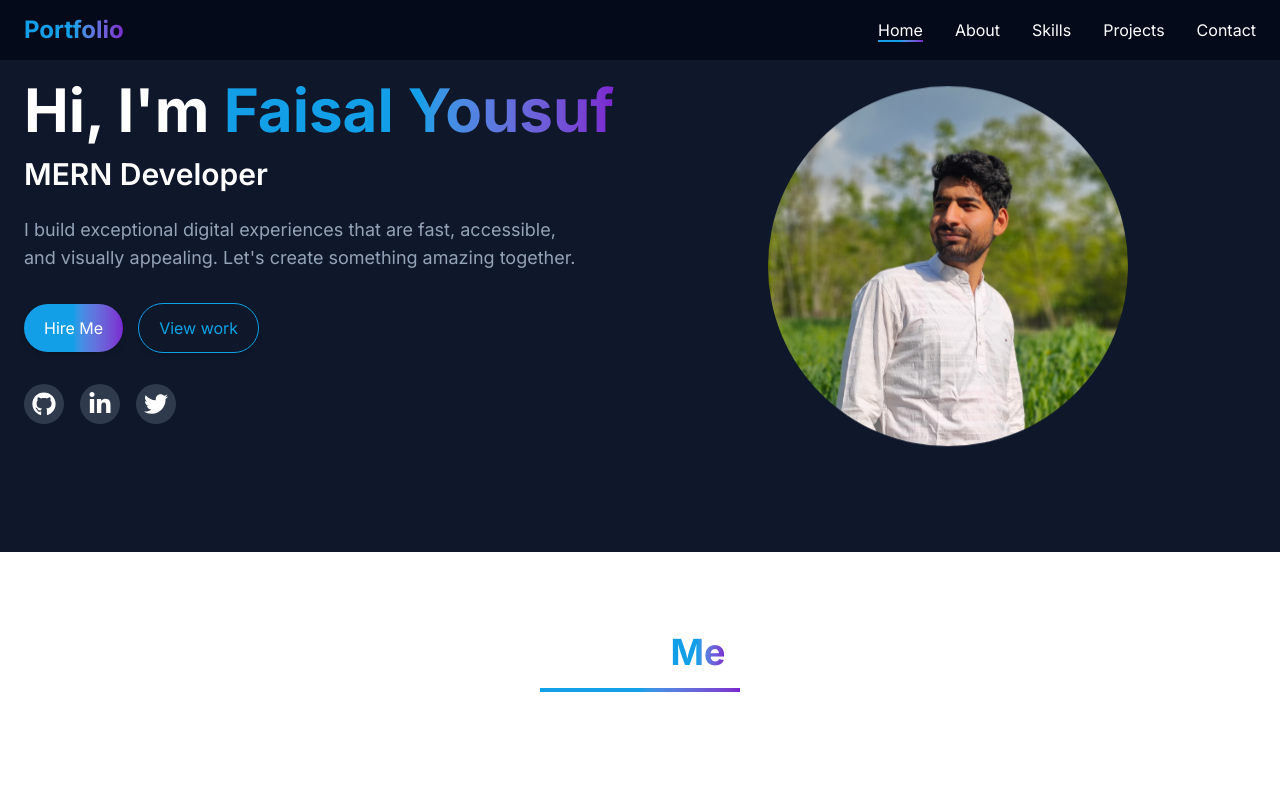
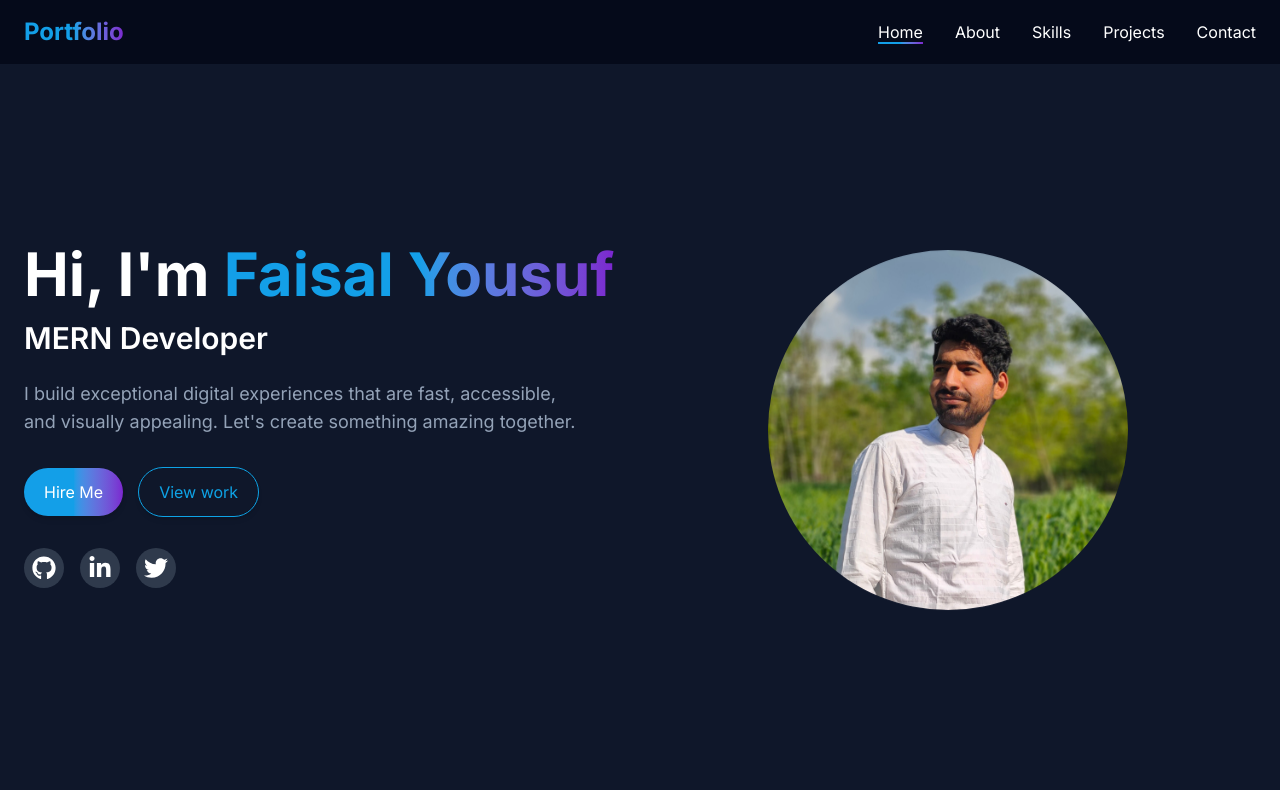
Before and after one commit to faisalwani789/portfolio, a React (Vite) app: page / in a window 1280 px wide. Shown: the top 790 px of the page. Built offline with nearby package versions, Linux system fonts and the light colour scheme.

Commit message:
ajusted navbar and used a reusable Navlink component in place of html like markdown

```diff
--- a/src/Utils/Constants.jsx
+++ b/src/Utils/Constants.jsx
@@ -152,3 +152,21 @@ export const FormData2=[
   }
 
 ]
+export const LinkData=[
+   {
+    text:"Home",
+    isActive:true
+   },
+    {
+    text:"About"
+   },
+    {
+    text:"Skills"
+   },
+    {
+    text:"Projects"
+   },
+    {
+    text:"Contact"
+   },
+]
--- a/src/components/Header.jsx
+++ b/src/components/Header.jsx
@@ -1,27 +1,30 @@
 import React, { useEffect, useState } from 'react'
-
+import Navlink from './Navlink'
+import { LinkData } from '../Utils/Constants'
 const Header = () => {
-  const [scrolled,setScrolled]=useState(false)
-  useEffect(()=>{
-    const handleScroll=()=>{
+  const [scrolled, setScrolled] = useState(false)
+  useEffect(() => {
+    const handleScroll = () => {
 
       setScrolled(window.scrollY > 0)
       console.log(scrolled)
     }
-    window.addEventListener('scroll',handleScroll)
-    return()=>window.removeEventListener('scroll',handleScroll)
-  },[])
+    window.addEventListener('scroll', handleScroll)
+    return () => window.removeEventListener('scroll', handleScroll)
+  }, [])
   return (
-    <div className={`bg-[#050A1A] font-[Inter] flex justify-between items-center h-15 px-6 fixed top-0 z-10 w-full ${scrolled?'bg-[#050A1A]/75 backdrop-blur-xs':''}`}>
+    <nav className={`fixed z-10 top-0 w-full bg-[#050A1A] ${scrolled ? 'bg-[#050A1A]/75 backdrop-blur-xs' : ''}`}>
+      <div className='container px-6 py-4 mx-auto'>
+        <div className={` font-[Inter] flex justify-between items-center  `}>
           <h2 className=' text-2xl font-bold tracking-normal bg-linear-to-r from-[#139FE8] via-[#139FE8] to-[#7B26CF] text-transparent bg-clip-text' >Portfolio</h2>
           <ul className=' text-white flex gap-8 justify-between '>
-        <li className='relative after:content-[""] after:absolute after:left-0 after:bottom-0 after:h-0.5 after:w-full after:bg-linear-to-r after:from-[#139FE8] after:via-[#139FE8] after:to-[#7B26CF] after:transition-all after:duration-500 hover:after:w-full cursor-pointer' >Home</li>
-        <li className='relative after:content-[""] after:absolute after:left-0 after:bottom-0 after:h-0.5 after:w-0 after:bg-linear-to-r after:from-[#139FE8] after:via-[#139FE8] after:to-[#7B26CF] after:transition-all after:duration-500 hover:after:w-full cursor-pointer'>About</li>
-        <li className='relative after:content-[""] after:absolute after:left-0 after:bottom-0 after:h-0.5 after:w-0 after:bg-linear-to-r after:from-[#139FE8] after:via-[#139FE8] after:to-[#7B26CF] after:transition-all after:duration-500 hover:after:w-full cursor-pointer'>Skills</li>
-        <li className='relative after:content-[""] after:absolute after:left-0 after:bottom-0 after:h-0.5 after:w-0 after:bg-linear-to-r after:from-[#139FE8] after:via-[#139FE8] after:to-[#7B26CF] after:transition-all after:duration-500 hover:after:w-full cursor-pointer'>Projects</li>
-        <li className='relative after:content-[""] after:absolute after:left-0 after:bottom-0 after:h-0.5 after:w-0 after:bg-linear-to-r after:from-[#139FE8] after:via-[#139FE8] after:to-[#7B26CF] after:transition-all after:duration-500 hover:after:w-full cursor-pointer'>Contact</li>
+
+            {LinkData.map(link=><Navlink  isActive={link?.isActive}>{link.text}</Navlink>)}
+
           </ul>
         </div>
+      </div>
+    </nav>
   )
 }
 
--- a/src/components/MainComponent.jsx
+++ b/src/components/MainComponent.jsx
@@ -18,8 +18,7 @@ const MainComponent = () => {
         return ()=>clearInterval(timer)
     },[])
     return (
-        <Section background={'Primary'}>
-        <div className=' flex md:flex-row flex-col justify-between items-center '>
+        <Section  background={'Primary'} className={' flex items-center min-h-screen  pt-20'} id={'home'} containerClass={'flex md:flex-row flex-col justify-between items-center'}>
             <div className=' md:w-1/2 mb-12 '>
 
                 <h2 className='text-6xl font-bold mb-4  '>
@@ -43,9 +42,6 @@ const MainComponent = () => {
                 <img className='w-full h-full object-cover object-top rounded-[50%] ' src="hero.jpg" alt="image" />
                </div>
             </div>
-
-
-        </div>
         </Section>
     )
 }
--- /dev/null
+++ b/src/components/Navlink.jsx
@@ -0,0 +1,9 @@
+import React from 'react'
+
+const Navlink = ({children,isActive}) => {
+  return (
+    <li className={`relative after:content-[""] after:absolute after:left-0 after:bottom-0 ${isActive?'after:w-full':'after:w-0'} after:h-0.5  after:bg-linear-to-r after:from-[#139FE8] after:via-[#139FE8] after:to-[#7B26CF] after:transition-all after:duration-500 hover:after:w-full cursor-pointer`} >{children}</li>
+  )
+}
+
+export default Navlink
--- a/src/components/Section.jsx
+++ b/src/components/Section.jsx
@@ -1,9 +1,9 @@
 import React from 'react'
 
-const Section = ({children,background}) => {
+const Section = ({children,background,id ,className='',containerClass=''}) => {
   return (
-    <section className={`py-20 text-white font-[Inter] bg-${background}`}>
-        <div className='container px-6 mx-auto'>
+    <section id={id} className={` text-white font-[Inter] bg-${background} ${className}`}>
+        <div className={`container px-6 mx-auto ${containerClass} `}>
             {children}
         </div>
     </section>
--- a/src/index.css
+++ b/src/index.css
@@ -12,6 +12,7 @@
         border-color: #0ea5e9;
         box-shadow: 0 0 0 2 rgba(14, 165, 233, 0.2);
     }
+
 }
 @layer utilities {
     .gradient_img {
```
Lines whose indentation alone changed are shown as unchanged.
